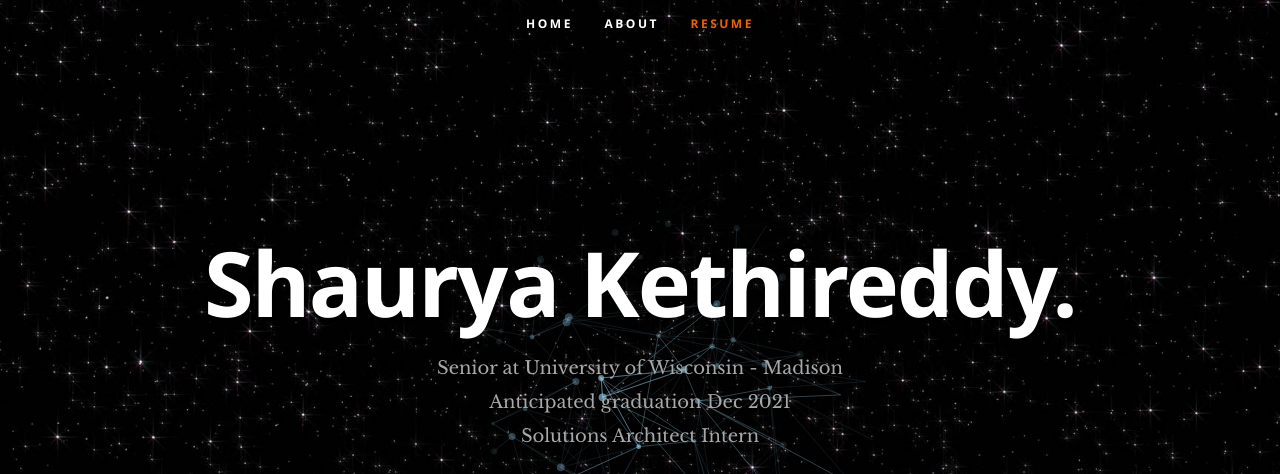
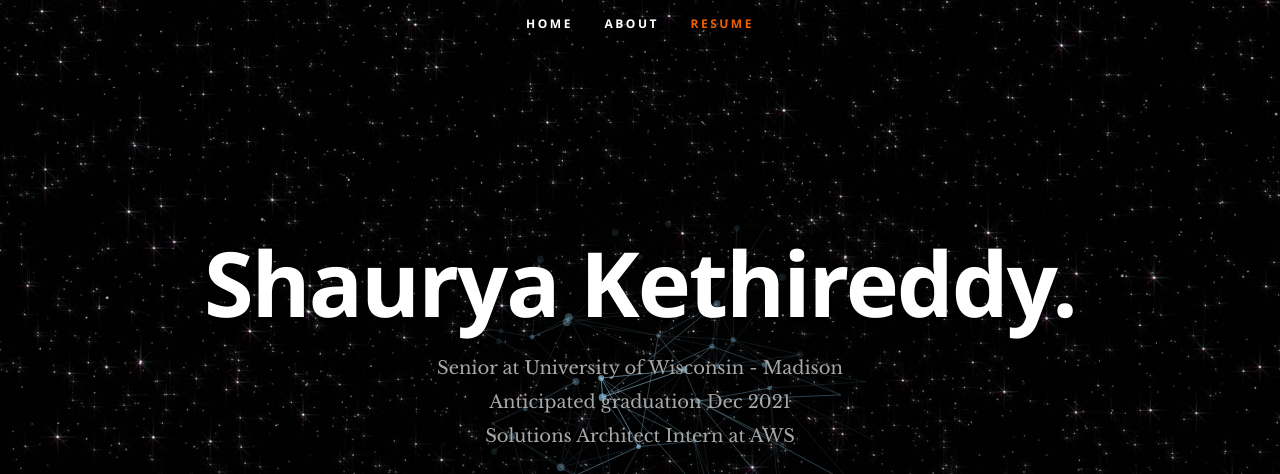
Before and after one commit to shaurya-k/shaurya-k.github.io, a plain HTML site: page index.html in a window 1280 px wide. Shown: the top 474 px of the page. Drawn offline with nearby package versions, Linux system fonts and the light colour scheme; animation ran at ten frames a second.

Commit message:
Update index.html

```diff
--- a/index.html
+++ b/index.html
@@ -59,7 +59,7 @@
                         <h3>
                         Senior at University of Wisconsin - Madison </br>
                         Anticipated graduation Dec 2021 </br>
-                        Solutions Architect Intern
+                        Solutions Architect Intern at AWS
                         <h3/>
                         <ul class="social">
                             <li><a href="https://www.linkedin.com/in/shaurya-k/"><i class="fa fa-linkedin"></i></a></li>
```
